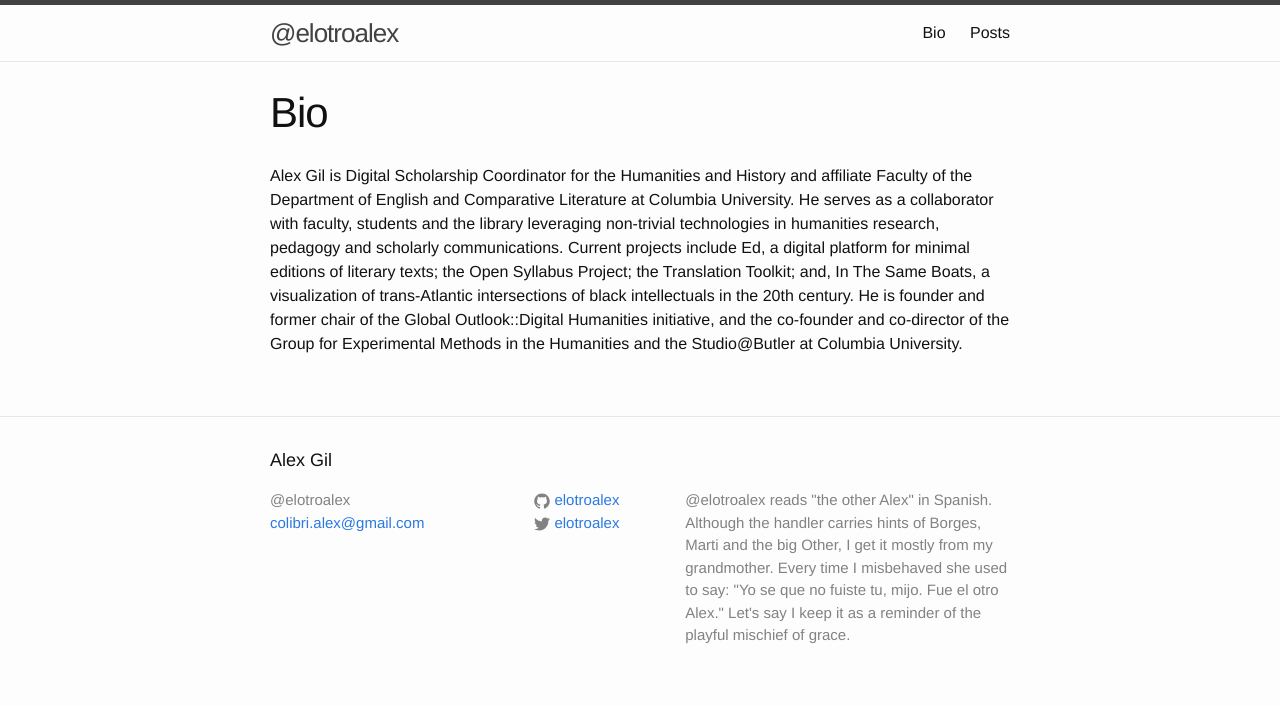
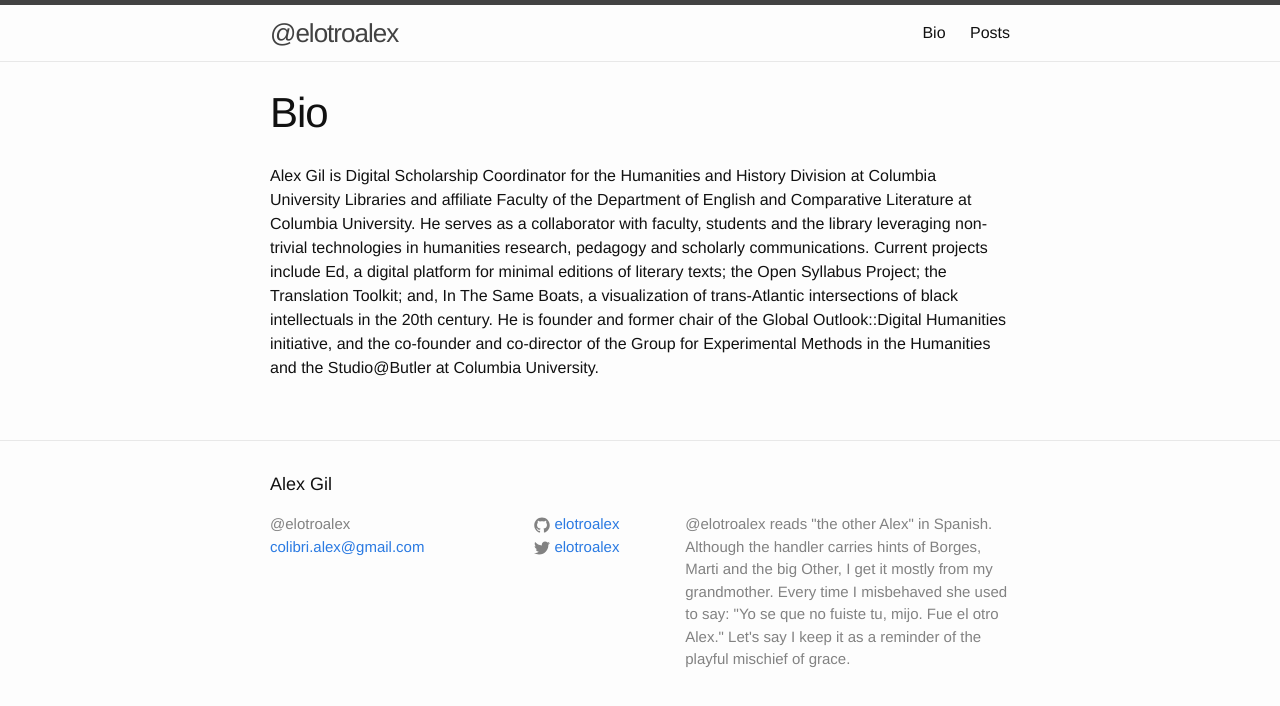
Before and after one commit to elotroalex/elotroalex, a Jekyll site: the page built from bio.md, in a window 1280 px wide. Shown: the top 706 px of the page. Built offline with Jekyll 4.4.1, drawn with Linux system fonts in a browser that asks for light colours.

Commit message:
tweaked bio

```diff
--- a/bio.md
+++ b/bio.md
@@ -4,4 +4,4 @@ title: Bio
 permalink: /bio/
 ---
 
-Alex Gil is Digital Scholarship Coordinator for the Humanities and History and affiliate Faculty of the Department of English and Comparative Literature at Columbia University. He serves as a collaborator with faculty, students and the library leveraging non-trivial technologies in humanities research, pedagogy and scholarly communications. Current projects include Ed, a digital platform for minimal editions of literary texts; the Open Syllabus Project; the Translation Toolkit; and, In The Same Boats, a visualization of trans-Atlantic intersections of black intellectuals in the 20th century. He is founder and former chair of the Global Outlook::Digital Humanities initiative, and the co-founder and co-director of the Group for Experimental Methods in the Humanities and the Studio@Butler at Columbia University.
+Alex Gil is Digital Scholarship Coordinator for the Humanities and History Division at Columbia University Libraries and affiliate Faculty of the Department of English and Comparative Literature at Columbia University. He serves as a collaborator with faculty, students and the library leveraging non-trivial technologies in humanities research, pedagogy and scholarly communications. Current projects include Ed, a digital platform for minimal editions of literary texts; the Open Syllabus Project; the Translation Toolkit; and, In The Same Boats, a visualization of trans-Atlantic intersections of black intellectuals in the 20th century. He is founder and former chair of the Global Outlook::Digital Humanities initiative, and the co-founder and co-director of the Group for Experimental Methods in the Humanities and the Studio@Butler at Columbia University.
```
